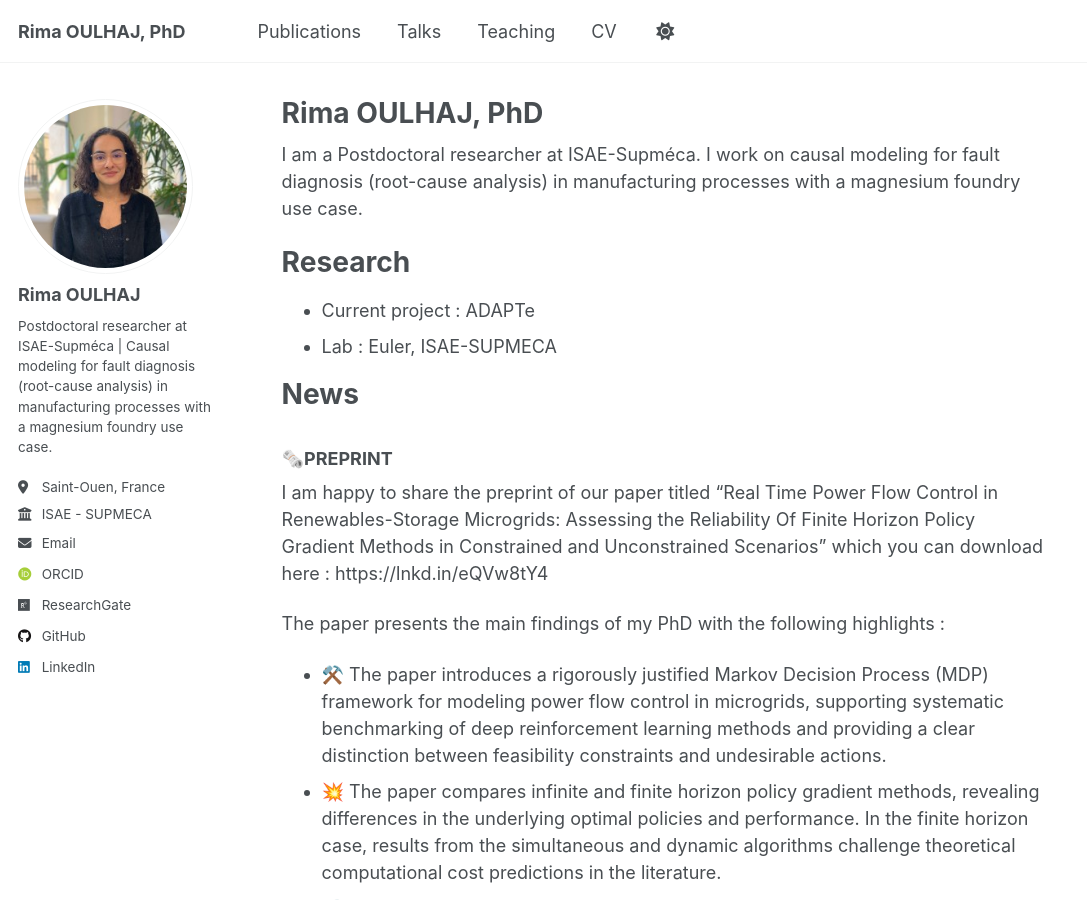
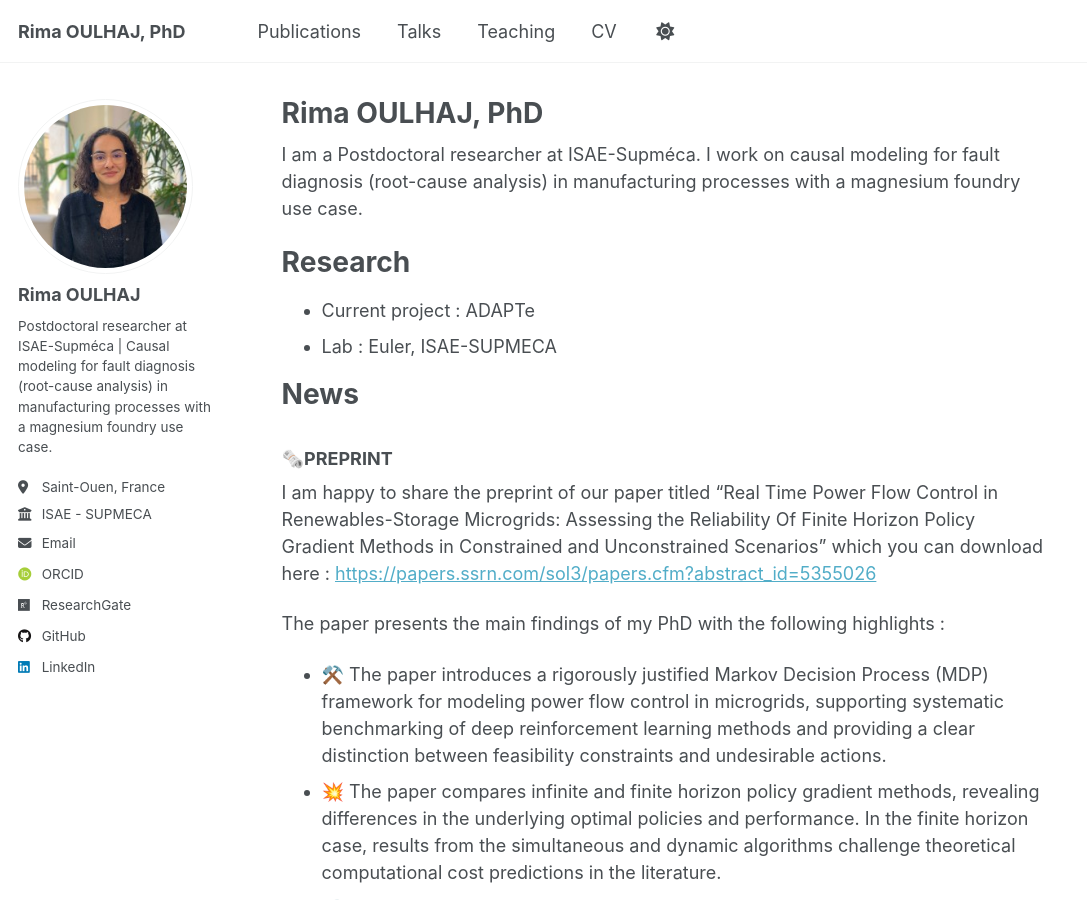
Before and after one commit to rimaoulhaj1/homepage, a Jekyll site: the page built from _pages/about.md, in a window 1280 px wide and 900 px high. Shown: the whole window, without its empty margins (0-1087 px from the left). Built offline with Jekyll 4.4.1, drawn with Linux system fonts in a browser that asks for light colours; some web fonts are replaced; a script that is not in the unit is left out; part of the change alters nothing that is shown.

Commit message:
Update about.md

```diff
--- a/_pages/about.md
+++ b/_pages/about.md
@@ -18,7 +18,7 @@ I am a Postdoctoral researcher at ISAE-Supméca. I work on causal modeling for f
 
 ### 🗞️PREPRINT
 
-I am happy to share the preprint of our paper titled "Real Time Power Flow Control in Renewables-Storage Microgrids: Assessing the Reliability Of Finite Horizon Policy Gradient Methods in Constrained and Unconstrained Scenarios" which you can download here : https://lnkd.in/eQVw8tY4
+I am happy to share the preprint of our paper titled "Real Time Power Flow Control in Renewables-Storage Microgrids: Assessing the Reliability Of Finite Horizon Policy Gradient Methods in Constrained and Unconstrained Scenarios" which you can download here : [https://papers.ssrn.com/sol3/papers.cfm?abstract_id=5355026](https://papers.ssrn.com/sol3/papers.cfm?abstract_id=5355026)
 
 The paper presents the main findings of my PhD with the following highlights :
 - ⚒️ The paper introduces a rigorously justified Markov Decision Process (MDP) framework for modeling power flow control in microgrids, supporting systematic benchmarking of deep reinforcement learning methods and providing a clear distinction between feasibility constraints and undesirable actions.
```
